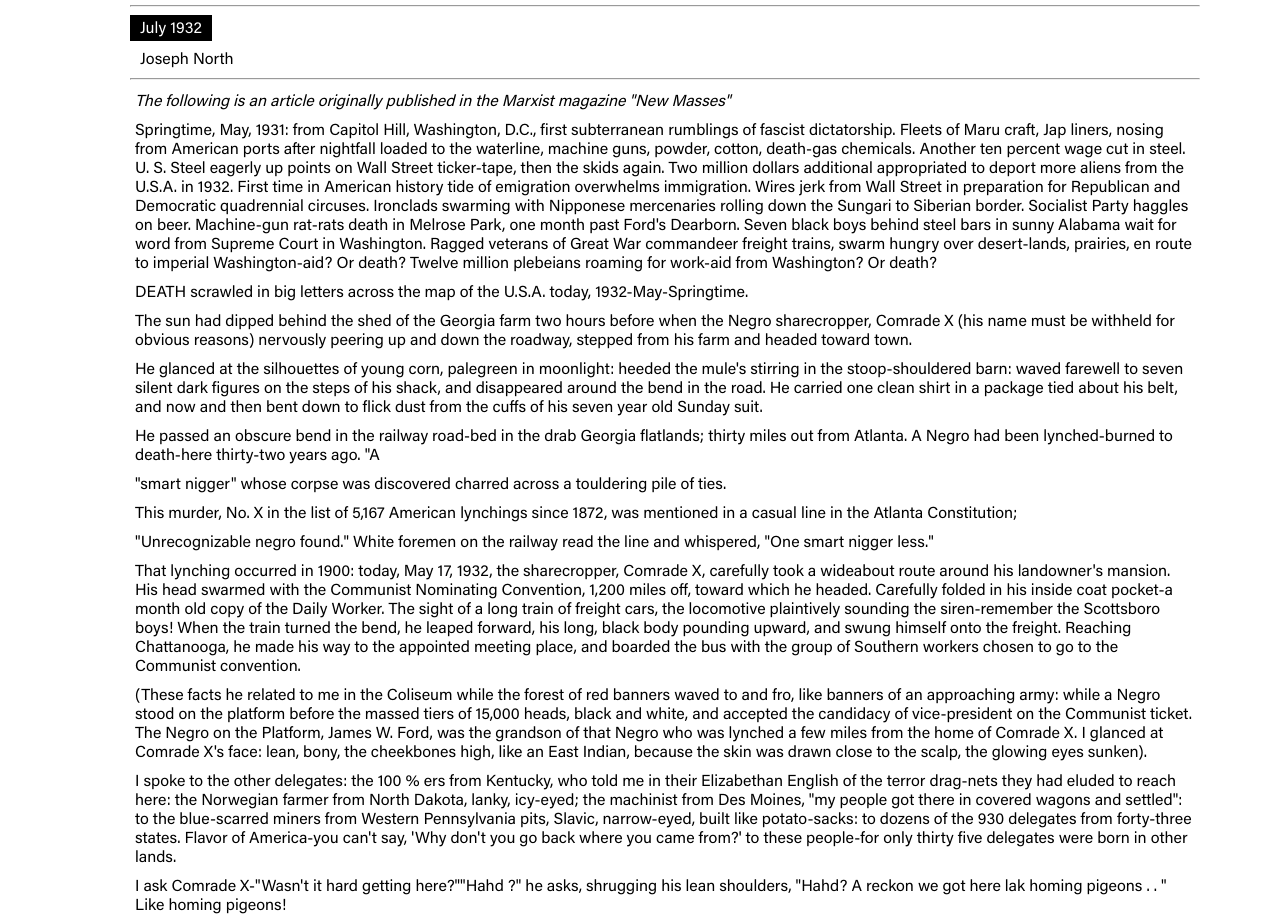
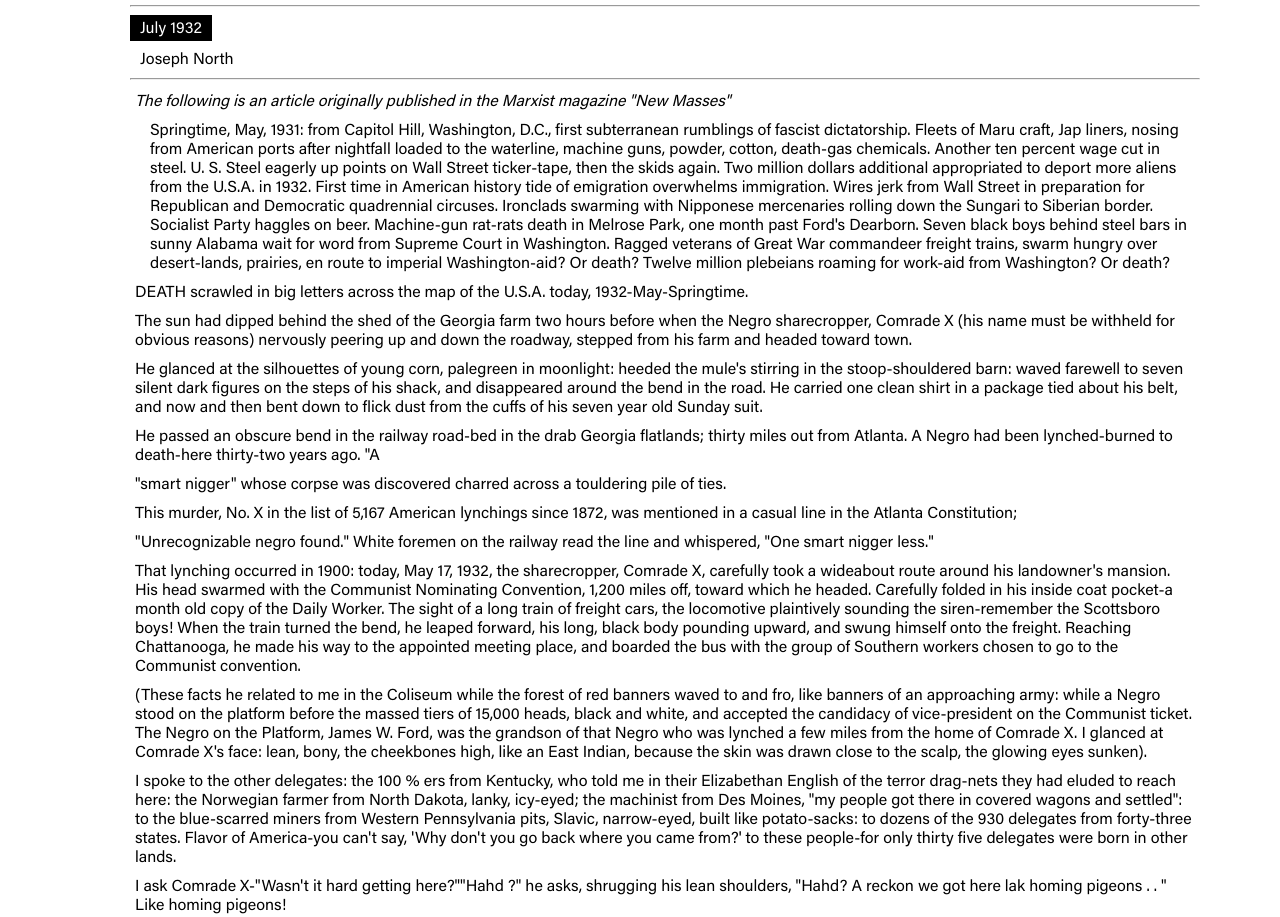
Before and after one commit to pslatx/pslatx.github.io, a plain HTML site: page reading_7.html in a window 1280 px wide. Shown: the part 2194-3111 px from the top of the page. Drawn offline with Linux system fonts and the light colour scheme.

Commit message:
update margin in reading_7
#11

```diff
--- a/reading_7.html
+++ b/reading_7.html
@@ -91,7 +91,7 @@
       <div class="author">Joseph North</div>
       <hr>
       <p><i>The following is an article originally published in the Marxist magazine "New Masses"</i></p>
-      <p>Springtime, May, 1931: from Capitol Hill, Washington, D.C., ﬁrst subterranean rumblings of fascist dictatorship. Fleets of Maru craft, Jap liners, nosing from American ports after nightfall loaded to the waterline, machine guns, powder, cotton, death-gas chemicals. Another ten percent wage cut in steel. U. S. Steel eagerly up points on Wall Street ticker-tape, then the skids again. Two million dollars additional appropriated to deport more aliens from the U.S.A. in 1932. First time in American history tide of emigration overwhelms immigration. Wires jerk from Wall Street in preparation for Republican and Democratic quadrennial circuses. Ironclads swarming with Nipponese mercenaries rolling down the Sungari to Siberian border. Socialist Party haggles on beer. Machine-gun rat-rats death in Melrose Park, one month past Ford's Dearborn. Seven black boys behind steel bars in sunny Alabama wait for word from Supreme Court in Washington. Ragged veterans of Great War commandeer freight trains, swarm hungry over desert-lands, prairies, en route to imperial Washington-aid? Or death? Twelve million plebeians roaming for work-aid from Washington? Or death?</p>
+      <p style="margin-left:15px">Springtime, May, 1931: from Capitol Hill, Washington, D.C., ﬁrst subterranean rumblings of fascist dictatorship. Fleets of Maru craft, Jap liners, nosing from American ports after nightfall loaded to the waterline, machine guns, powder, cotton, death-gas chemicals. Another ten percent wage cut in steel. U. S. Steel eagerly up points on Wall Street ticker-tape, then the skids again. Two million dollars additional appropriated to deport more aliens from the U.S.A. in 1932. First time in American history tide of emigration overwhelms immigration. Wires jerk from Wall Street in preparation for Republican and Democratic quadrennial circuses. Ironclads swarming with Nipponese mercenaries rolling down the Sungari to Siberian border. Socialist Party haggles on beer. Machine-gun rat-rats death in Melrose Park, one month past Ford's Dearborn. Seven black boys behind steel bars in sunny Alabama wait for word from Supreme Court in Washington. Ragged veterans of Great War commandeer freight trains, swarm hungry over desert-lands, prairies, en route to imperial Washington-aid? Or death? Twelve million plebeians roaming for work-aid from Washington? Or death?</p>
       <p>DEATH scrawled in big letters across the map of the U.S.A. today, 1932-May-Springtime.</p>
       <p>The sun had dipped behind the shed of the Georgia farm two hours before when the Negro sharecropper, Comrade X (his name must be withheld for obvious reasons) nervously peering up and down the roadway, stepped from his farm and headed toward town.</p>
       <p>He glanced at the silhouettes of young corn, palegreen in moonlight: heeded the mule's stirring in the stoop-shouldered barn: waved farewell to seven silent dark ﬁgures on the steps of his
```
